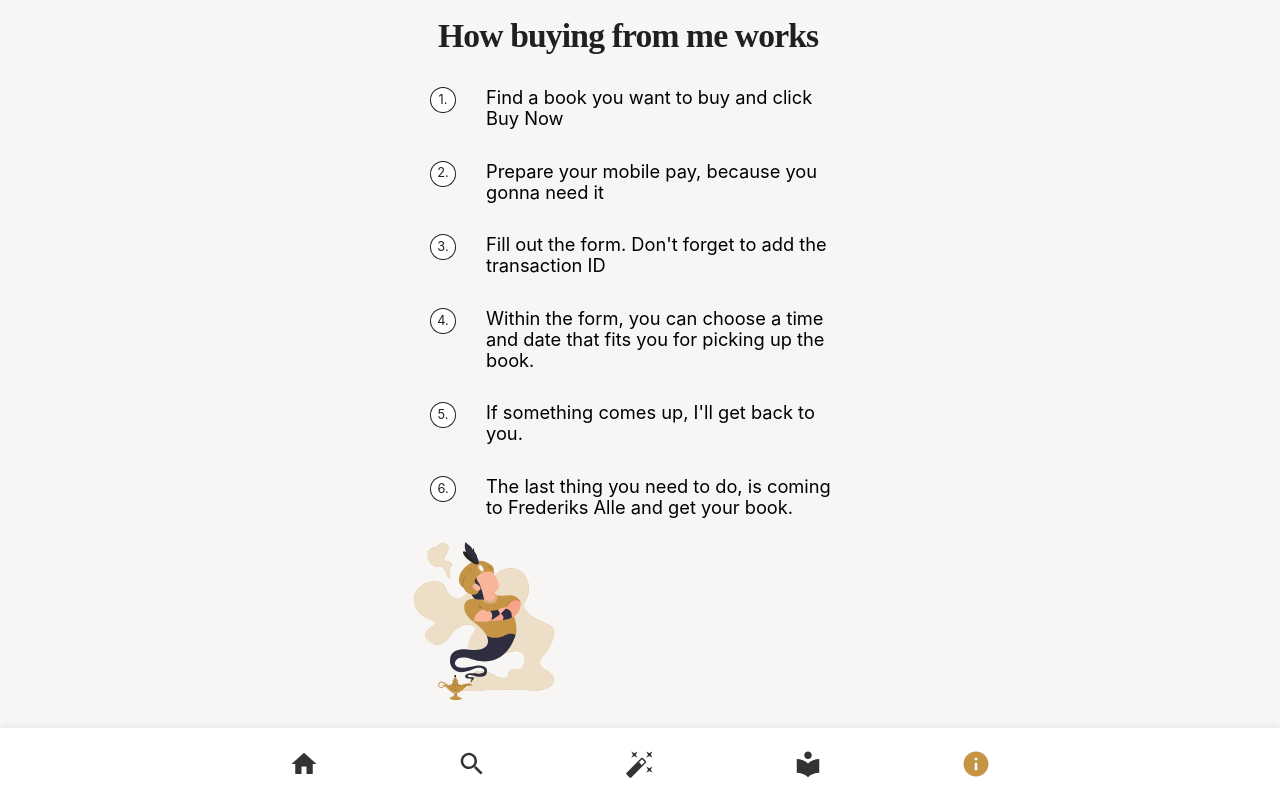
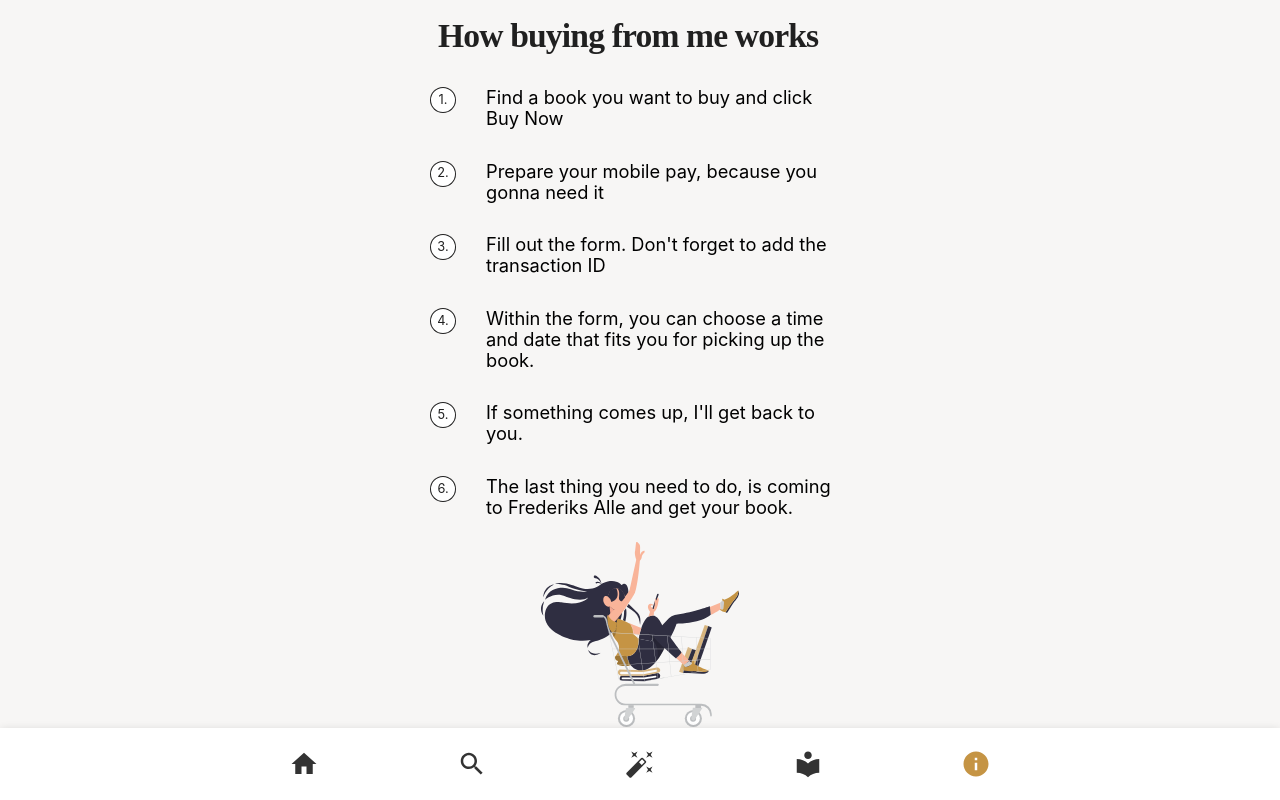
Before and after one commit to dimitur2204/english-bookstore, a React (Create React App) app: page /english-bookstore/about-us in a window 1280 px wide. Built offline with nearby package versions, Linux system fonts and the light colour scheme; no server answers; sample sign-in values are in the browser's storage; a web font is replaced by a local one.

Commit message:
Center the image on the about us page

```diff
--- a/src/pages/AboutUs.jsx
+++ b/src/pages/AboutUs.jsx
@@ -1,6 +1,6 @@
 import React from "react";
 import Header from "../components/Header";
-import { Avatar, Container, List, ListItem, ListItemAvatar, ListItemText } from "@mui/material";
+import { Avatar, Box, Container, List, ListItem, ListItemAvatar, ListItemText } from "@mui/material";
 import theme from "../theme";
 
 function InfoItem({text, index}) {
@@ -31,7 +31,10 @@ function AboutUs() {
       <List>
         {items.map((item, index) => <InfoItem text={item} index={index + 1} />)}
     </List>
-    <img src={`${process.env.PUBLIC_URL}/wishes.svg`} alt="A jin coming out of a lamp" />
+    <Box display="flex" justifyContent="center" alignItems="center">
+    <img  src={`${process.env.PUBLIC_URL}/successful-purchase.svg`} alt="A jin coming out of a lamp" />
+
+    </Box>
     </Container>
   );
 }
```
